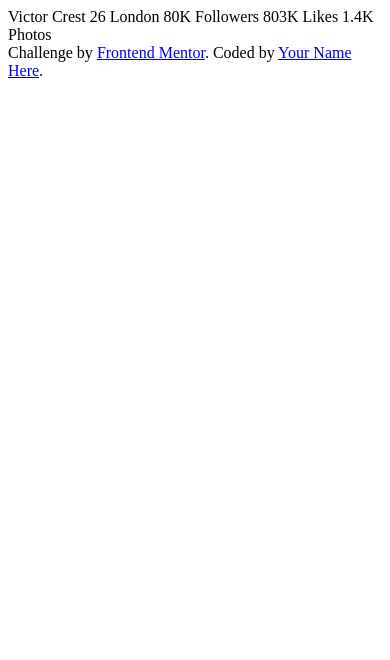
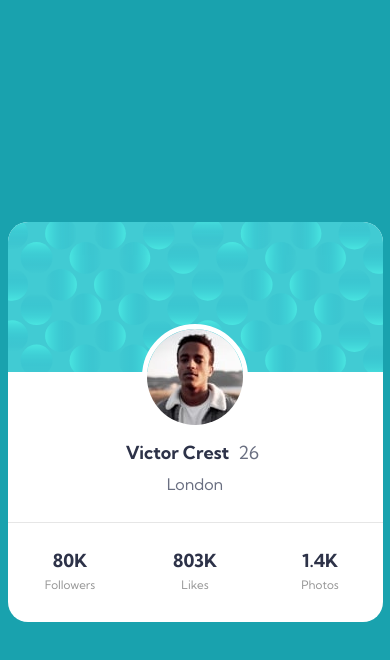
Before and after one commit to Andresssg/Profile-Card, a plain HTML site: page index.html in a window 390 px wide. Drawn offline with Linux system fonts and the light colour scheme.

Commit message:
create mobile design

```diff
--- a/index.html
+++ b/index.html
@@ -15,23 +15,29 @@
 </head>
 
 <body>
-  Victor Crest
-  26
-  London
-
-  80K
-  Followers
-
-  803K
-  Likes
-
-  1.4K
-  Photos
-
-  <div class="attribution">
-    Challenge by <a href="https://www.frontendmentor.io?ref=challenge" target="_blank">Frontend Mentor</a>.
-    Coded by <a href="#">Your Name Here</a>.
-  </div>
+  <section class="container">
+    <!-- <img class="container__top-img" src="images/bg-pattern-top.svg" alt="background top image">
+    <img class="container__bottom-img" src="images/bg-pattern-bottom.svg" alt="background bottom image"> -->
+    <div class="profile-card">
+      <img class="profile-card__background" src="images/bg-pattern-card.svg" alt="background profile image">
+      <div class="card-main-info">
+        <img class="card-main-info__img" src="images/image-victor.jpg" alt="profile picture victor">
+        <h1 class="card-main-info__name">Victor Crest <span class="card-main-info__age">26</span></h1>
+        <p class="card-main-info__location">London</p>
+      </div>
+      <div class="card-stats-info">
+        <p>80K
+          <span>Followers</span>
+        </p>
+        <p>803K
+          <span>Likes</span>
+        </p>
+        <p>1.4K
+          <span>Photos</span>
+        </p>
+      </div>
+    </div>
+  </section>
 </body>
 
 </html>
--- a/styles/style.css
+++ b/styles/style.css
@@ -1,6 +1,123 @@
 :root {
     --background-color: hsl(185, 75%, 39%);
+    --background-card-color: white;
     --primary-text-color: hsl(229, 23%, 23%);
     --secondary-text-color: hsl(227, 10%, 46%);
-    --neutral-text-color: hsl(0, 0%, 59%)
+    --neutral-text-color: hsl(0, 0%, 59%);
 }
+
+/* font-family: 'Kumbh Sans', sans-serif; */
+
+* {
+    margin: 0;
+    padding: 0;
+    font-family: 'Kumbh Sans', sans-serif;
+    box-sizing: border-box;
+}
+
+.container {
+    min-height: 100vh;
+    display: flex;
+    align-items: center;
+    justify-content: center;
+    background-color: var(--background-color);
+}
+
+/* .container__top-img {
+    position: fixed;
+    top: -50%;
+    left: -75%;
+
+}
+
+.container__bottom-img {
+    position: fixed;
+    bottom: -50%;
+    right: -75%;
+} */
+
+.profile-card {
+    z-index: 1;
+    width: 375px;
+    max-height: 500px;
+    border-radius: 20px;
+    background-color: var(--background-card-color);
+    display: grid;
+    grid-template-rows: 3fr 3fr 2fr;
+    overflow: hidden;
+}
+
+.profile-card__background {
+    width: 100%;
+    height: 100%;
+}
+
+.card-main-info {
+    position: relative;
+    display: flex;
+    flex-direction: column;
+    align-items: center;
+    justify-content: center;
+}
+
+.card-main-info__img {
+    position: absolute;
+    top: -32%;
+    border: 5px solid white;
+    border-radius: 50%;
+}
+
+.card-main-info__name {
+    font-size: 18px;
+    margin-top: 50px;
+    color: var(--primary-text-color);
+}
+
+.card-main-info__age {
+    margin: 0 5px;
+    font-weight: 500;
+    color: var(--secondary-text-color);
+}
+
+.card-main-info__location {
+    margin: 10px 0;
+    color: var(--secondary-text-color);
+}
+
+.card-stats-info {
+    display: grid;
+    grid-template-columns: 1fr 1fr 1fr;
+    align-items: center;
+    justify-items: center;
+    border-top: 1px solid hsl(0, 0%, 90%);
+}
+
+.card-stats-info p {
+    display: flex;
+    align-items: center;
+    flex-direction: column;
+    font-size: 18px;
+    font-weight: bold;
+    color: var(--primary-text-color);
+}
+
+.card-stats-info span {
+    margin: 5px 0;
+    font-weight: 500;
+    font-size: .65em;
+    color: var(--neutral-text-color);
+}
+
+@media (min-width: 1440px) {
+    /* .container__top-img {
+        position: fixed;
+        top: -50%;
+        left: -15%;
+    }
+
+    .container__bottom-img {
+        position: fixed;
+        bottom: -50%;
+        right: -15%;
+    } */
+}
```
